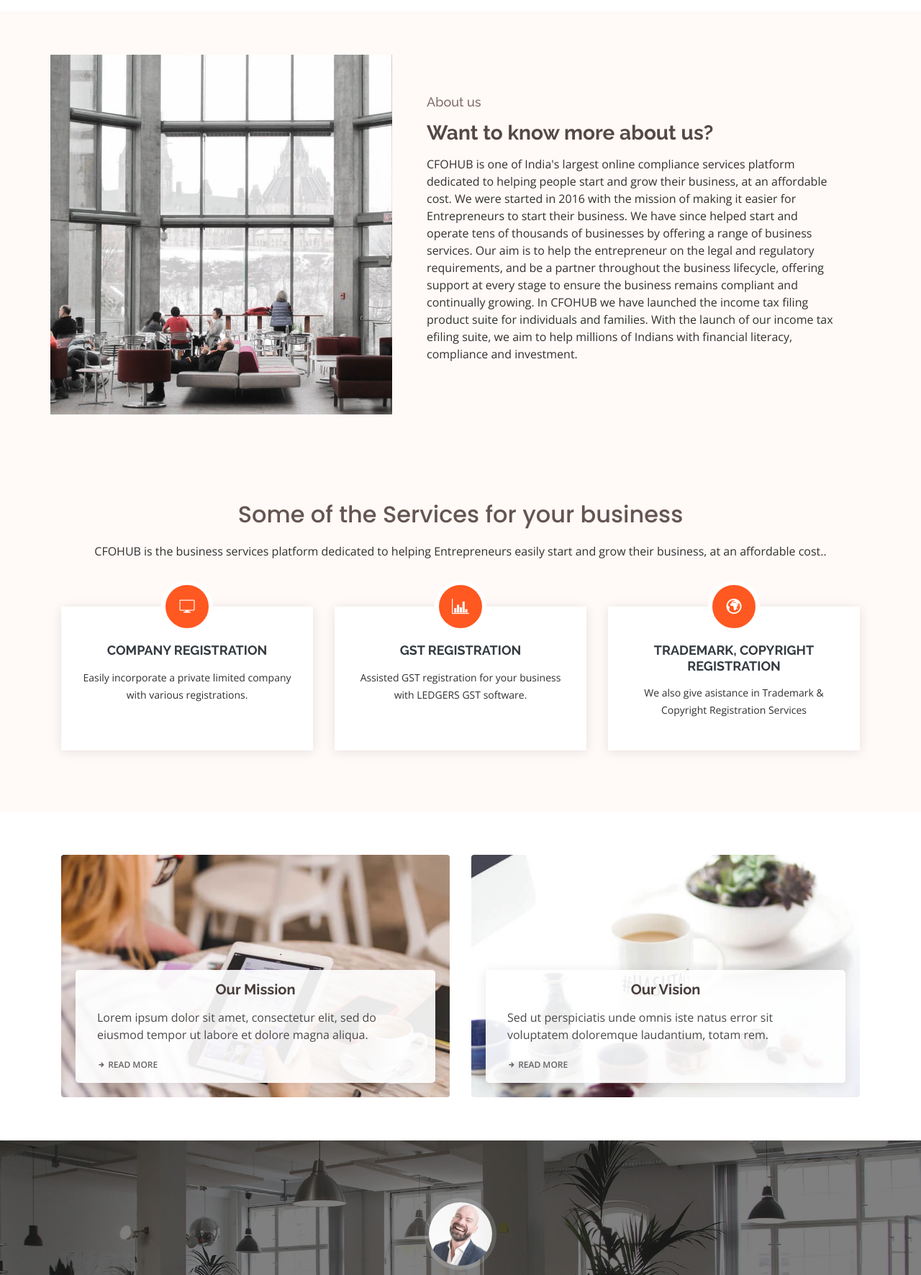
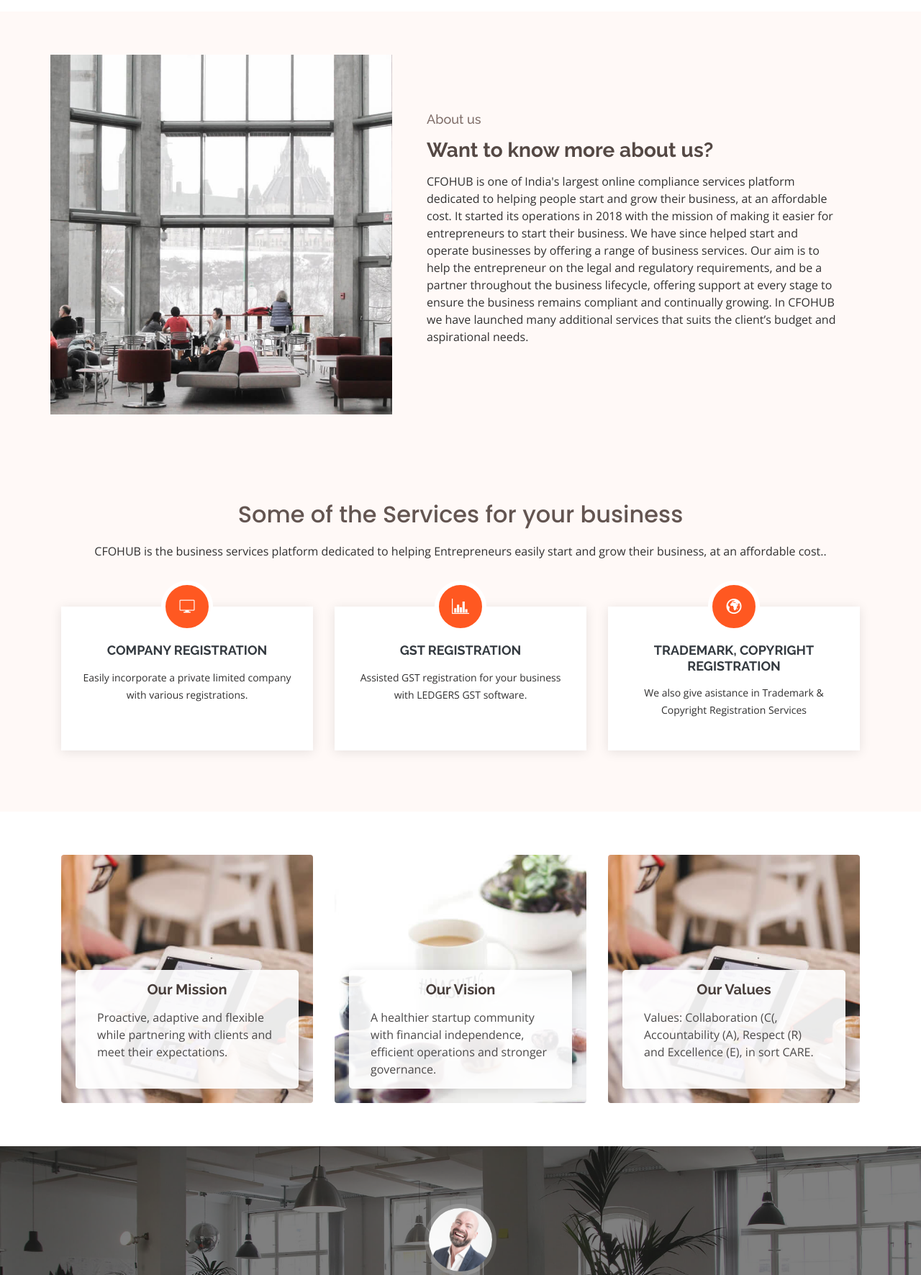
Before and after one commit to mohiniphatak/niranjan, a Django app: page / in a window 1280 px wide. Shown: the part 880-2652 px from the top of the page at 72% size. Run offline with Django 3.2, Linux system fonts and the light colour scheme; some libraries are stand-ins or nearby versions.

Commit message:
few changes added

```diff
--- a/cfohubapp/urls.py
+++ b/cfohubapp/urls.py
@@ -78,6 +78,9 @@ urlpatterns = [
         views.tax_compliance),
     path(
         'trademark_registration/',
-        views.trademark_registration)
+        views.trademark_registration),
+    path(
+        'registered_transfer_agent_service/',
+        views.registered_transfer_agent_service)
 
 ]
--- a/cfohubapp/views.py
+++ b/cfohubapp/views.py
@@ -56,3 +56,6 @@ def tax_compliance(request):
 
 def trademark_registration(request):
     return render(request, 'cfohubapp/trademark-registration.html', {})
+
+def registered_transfer_agent_service(request):
+    return render(request, 'cfohubapp/registered-transfer-agent-service.html', {})
--- a/static/style.css
+++ b/static/style.css
@@ -168,7 +168,7 @@ h1, h2, h3, h4, h5, h6 {
   display: block;
   position: relative;
   color: #635551;
-  padding: 11px 15px;
+  padding: 11px 14px;
   transition: 0.3s;
   font-size: 16px;
   font-family: "Poppins", sans-serif;
@@ -1541,7 +1541,7 @@ section {
   line-height: 24px;
   margin-bottom: 0;
   font-family: "Raleway", sans-serif;
-  color: #656262;
+  color: #000000;
 }
 
 #footer .footer-top h4 {
@@ -1580,7 +1580,7 @@ section {
 }
 
 #footer .footer-top .footer-links ul a {
-  color: #656262;
+  color: #000000;
   transition: 0.3s;
   display: inline-block;
   line-height: 1;
--- a/templates/cfohubapp/index.html
+++ b/templates/cfohubapp/index.html
@@ -55,13 +55,13 @@
         <div class="row">
 
           <div class="col-lg-3 col-md-6 footer-contact">
-            <h3>CFOHUB LLP</h3>
+            <h3>CFOHUB </h3>
             <p>
-              address 1 <br>
-              address 1<br>
-              Bangalore <br><br>
+              4076, Prestige Kensington Gardens, <br>
+              17, HMT Main Road, Jalahalli ,<br>
+              Bangalore,, 560013 <br><br>
               <strong>Phone:</strong> +1 5589 55488 55<br>
-              <strong>Email:</strong> customerservice@cfohubllp.com<br>
+              <strong>Email:</strong>customerservice@cfohubllp.com<br>
             </p>
           </div>
 
--- a/templates/cfohubapp/main.html
+++ b/templates/cfohubapp/main.html
@@ -73,9 +73,7 @@
           <div class="col-xl-7 col-lg-6 icon-boxes d-flex flex-column align-items-stretch justify-content-center py-5 px-lg-5">
             <h4 data-aos="fade-up">About us</h4>
             <h3 data-aos="fade-up">Want to know more about us?</h3>
-            <p data-aos="fade-up">CFOHUB is one of India's largest online compliance services platform dedicated to helping people start and grow their business, at an affordable cost. We were started in 2016 with the mission of making it easier for Entrepreneurs to start their business. We have since helped start and operate tens of thousands of businesses by offering a range of business services. Our aim is to help the entrepreneur on the legal and regulatory requirements, and be a partner throughout the business lifecycle, offering support at every stage to ensure the business remains compliant and continually growing.
-
-In CFOHUB we have launched the income tax filing product suite for individuals and families. With the launch of our income tax efiling suite, we aim to help millions of Indians with financial literacy, compliance and investment.</p>
+            <p data-aos="fade-up">CFOHUB is one of India's largest online compliance services platform dedicated to helping people start and grow their business, at an affordable cost. It started its operations in 2018 with the mission of making it easier for entrepreneurs to start their business. We have since helped start and operate businesses by offering a range of business services. Our aim is to help the entrepreneur on the legal and regulatory requirements, and be a partner throughout the business lifecycle, offering support at every stage to ensure the business remains compliant and continually growing. In CFOHUB we have launched many additional services that suits the client’s budget and aspirational needs.</p>
 
 
           </div>
@@ -128,24 +126,31 @@ In CFOHUB we have launched the income tax filing product suite for individuals a
       <div class="container">
 
         <div class="row">
-          <div class="col-md-6 d-flex align-items-stretch" data-aos="fade-up">
+          <div class="col-md-4 d-flex align-items-stretch" data-aos="fade-up">
             <div class="card" style="background-image: url(../static/img/values-1.jpg);">
               <div class="card-body">
                 <h5 class="card-title"><a href="">Our Mission</a></h5>
-                <p class="card-text">Lorem ipsum dolor sit amet, consectetur elit, sed do eiusmod tempor ut labore et dolore magna aliqua.</p>
-                <div class="read-more"><a href="#"><i class="icofont-arrow-right"></i> Read More</a></div>
+                <p class="card-text">Proactive, adaptive and flexible while partnering with clients and meet their expectations.</p>
+
               </div>
             </div>
           </div>
-          <div class="col-md-6 d-flex align-items-stretch mt-4 mt-md-0" data-aos="fade-up" data-aos-delay="100">
+          <div class="col-md-4 d-flex align-items-stretch mt-4 mt-md-0" data-aos="fade-up" data-aos-delay="100">
             <div class="card" style="background-image: url(../static/img/values-2.jpg);">
               <div class="card-body">
                 <h5 class="card-title"><a href="">Our Vision</a></h5>
-                <p class="card-text">Sed ut perspiciatis unde omnis iste natus error sit voluptatem doloremque laudantium, totam rem.</p>
-                <div class="read-more"><a href="#"><i class="icofont-arrow-right"></i> Read More</a></div>
+                <p class="card-text">A healthier startup community with financial independence, efficient operations and stronger governance.</p>
               </div>
             </div>
+          </div>
+          <div class="col-md-4 d-flex align-items-stretch" data-aos="fade-up">
+            <div class="card" style="background-image: url(../static/img/values-1.jpg);">
+              <div class="card-body">
+                <h5 class="card-title"><a href="">Our Values</a></h5>
+                <p class="card-text">Values: Collaboration (C(, Accountability (A), Respect (R) and Excellence (E), in sort CARE.</p>
 
+              </div>
+            </div>
           </div>
 
 
@@ -377,7 +382,6 @@ In CFOHUB we have launched the income tax filing product suite for individuals a
 
         <div class="section-title">
           <h2 data-aos="fade-up">Contact</h2>
-          <p data-aos="fade-up">Magnam dolores commodi suscipit. Necessitatibus eius consequatur ex aliquid fuga eum quidem. Sit sint consectetur velit. Quisquam quos quisquam cupiditate. Et nemo qui impedit suscipit alias ea. Quia fugiat sit in iste officiis commodi quidem hic quas.</p>
         </div>
 
         <div class="row justify-content-center">
@@ -386,7 +390,7 @@ In CFOHUB we have launched the income tax filing product suite for individuals a
             <div class="info-box">
               <i class="bx bx-map"></i>
               <h3>Our Address</h3>
-              <p>A108 Adam Street, New York, NY 535022</p>
+              <p>4076, Prestige Kensington Gardens, 17, HMT Main Road, Jalahalli , Bangalore, 560013</p>
             </div>
           </div>
 
@@ -394,14 +398,14 @@ In CFOHUB we have launched the income tax filing product suite for individuals a
             <div class="info-box">
               <i class="bx bx-envelope"></i>
               <h3>Email Us</h3>
-              <p>customerservice@cfohubllp.com<br>info@cfohubllp.com</p>
+              <p>customerservice@cfohubllp.com<br>info@cfohubllp.com</p><br>
             </div>
           </div>
           <div class="col-xl-4 col-lg-4 mt-4" data-aos="fade-up" data-aos-delay="200">
             <div class="info-box">
               <i class="bx bx-phone-call"></i>
               <h3>Call Us</h3>
-              <p>+91-9611135165</p>
+              <p>+91-9611135165</p><br><br>
             </div>
           </div>
         </div>
--- a/templates/cfohubapp/navigation.html
+++ b/templates/cfohubapp/navigation.html
@@ -54,6 +54,17 @@
               <li><a href="/tax_compliance/">Tax Compliance</a></li>
               <li><a href="/gst_advisory_board/">GST Advisory Board</a></li>
             </ul></li>
+            <li class="drop-down"><a href="">CFO Service</a>
+            <ul>
+              <li><a href="/financial_advisory/">Financial Advisory</a></li>
+              <li><a href="/funding_advisory/">Funding Advisory</a></li>
+              <li><a href="/board_membership/">Independent Director Service</a></li>
+              <li><a href="/registered_transfer_agent_service/">Registered Transfer Agent Service</a></li>
+              <li><a href="/corporate_governance/">Corporate Governance</a></li>
+              <li><a href="">Payroll Services</a></li>
+            </ul>
+          </li>
+
           <li class="drop-down"><a href="#portfolio">Digital Services</a>
           <ul>
               <li><a href="/digital_accounting/">Digital Accounting </a></li>
@@ -67,15 +78,7 @@
               <li><a href="/patent_and_design_registration/">Patent and Design Registration</a></li>
             </ul>
             </li>
-          <li class="drop-down"><a href="">CFO Service</a>
-            <ul>
-              <li><a href="/financial_advisory/">Financial Advisory</a></li>
-              <li><a href="/funding_advisory/">Funding Advisory</a></li>
-              <li><a href="/board_membership/">Board Membership</a></li>
-              <li><a href="/corporate_governance/">Corporate Governance</a></li>
-              <li><a href="">Payroll Services</a></li>
-            </ul>
-          </li>
+
 
         </ul>
       </nav><!-- .nav-menu -->
```
Also changed, not shown: templates/cfohubapp/digital-accounting.html (+5 -5 lines), templates/cfohubapp/one-person-company.html (+7 -5 lines), templates/cfohubapp/registered-transfer-agent-service.html (added, +21 -0 lines), templates/cfohubapp/reporting-and-audits.html (+4 -6 lines).
